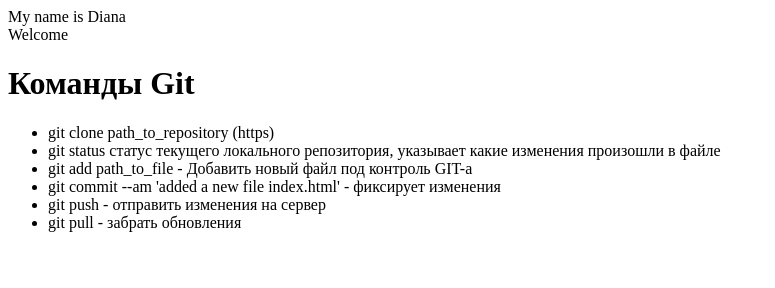
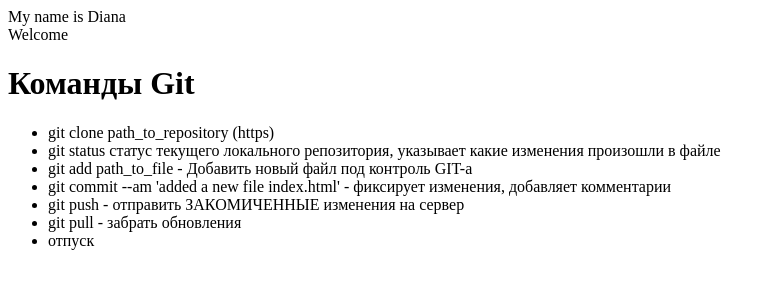
Before and after one commit to DianaProkopovich/Lesson-1, a plain HTML site: page index.html in a window 1280 px wide. Shown: the whole page, without its empty margins (0-775 px from the left). Drawn offline with Linux system fonts and the light colour scheme.

Commit message:
edited ggjgg

```diff
--- a/index.html
+++ b/index.html
@@ -16,9 +16,10 @@
             <li> git clone path_to_repository (https)</li>
             <li> git status статус текущего локального репозитория, указывает какие изменения произошли в файле</li>
             <li> git add path_to_file -  Добавить новый файл под контроль GIT-a</li>
-            <li> git commit --am 'added a new file index.html' - фиксирует изменения           </li>
-            <li> git push - отправить изменения на сервер</li>
+            <li> git commit --am 'added a new file index.html' - фиксирует изменения, добавляет комментарии</li>
+            <li> git push - отправить ЗАКОМИЧЕННЫЕ изменения на сервер</li>
             <li> git pull - забрать обновления </li>
+            <li> отпуск </li>
         </ul>
 
 
```
